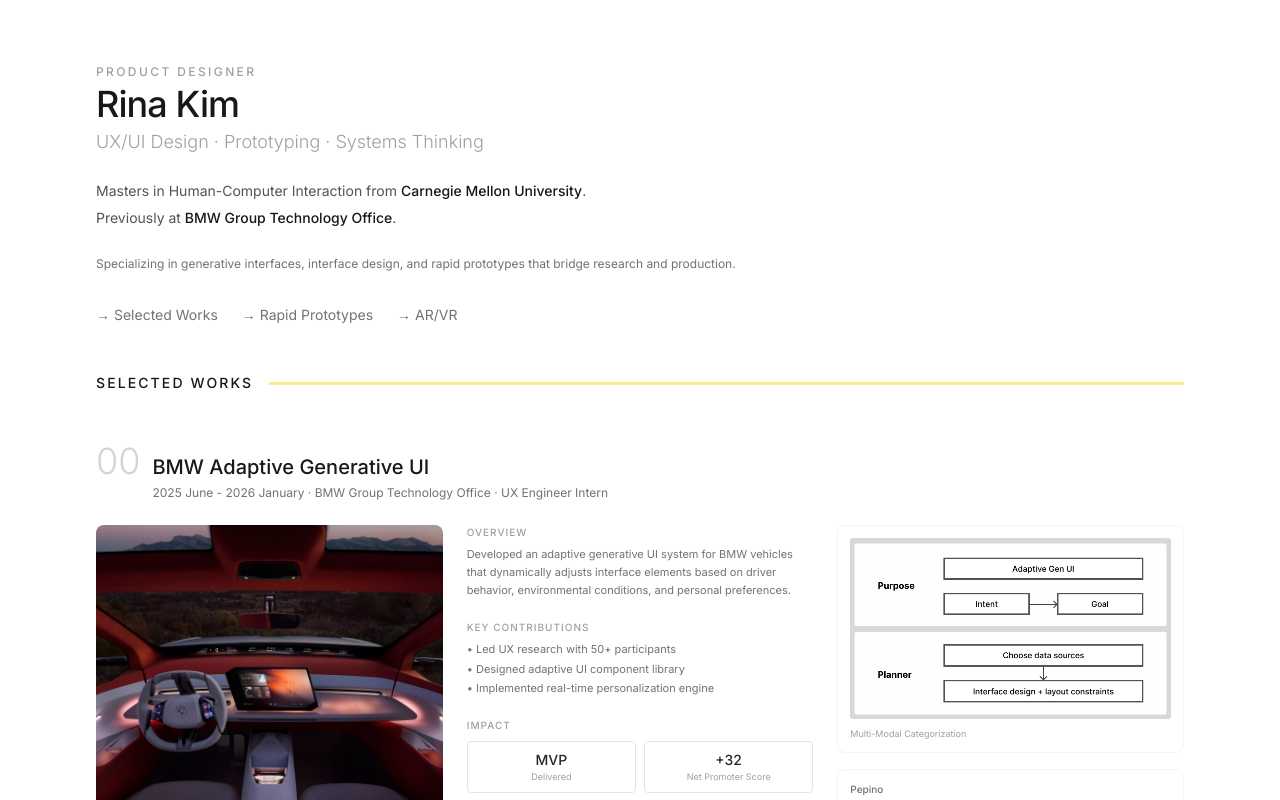
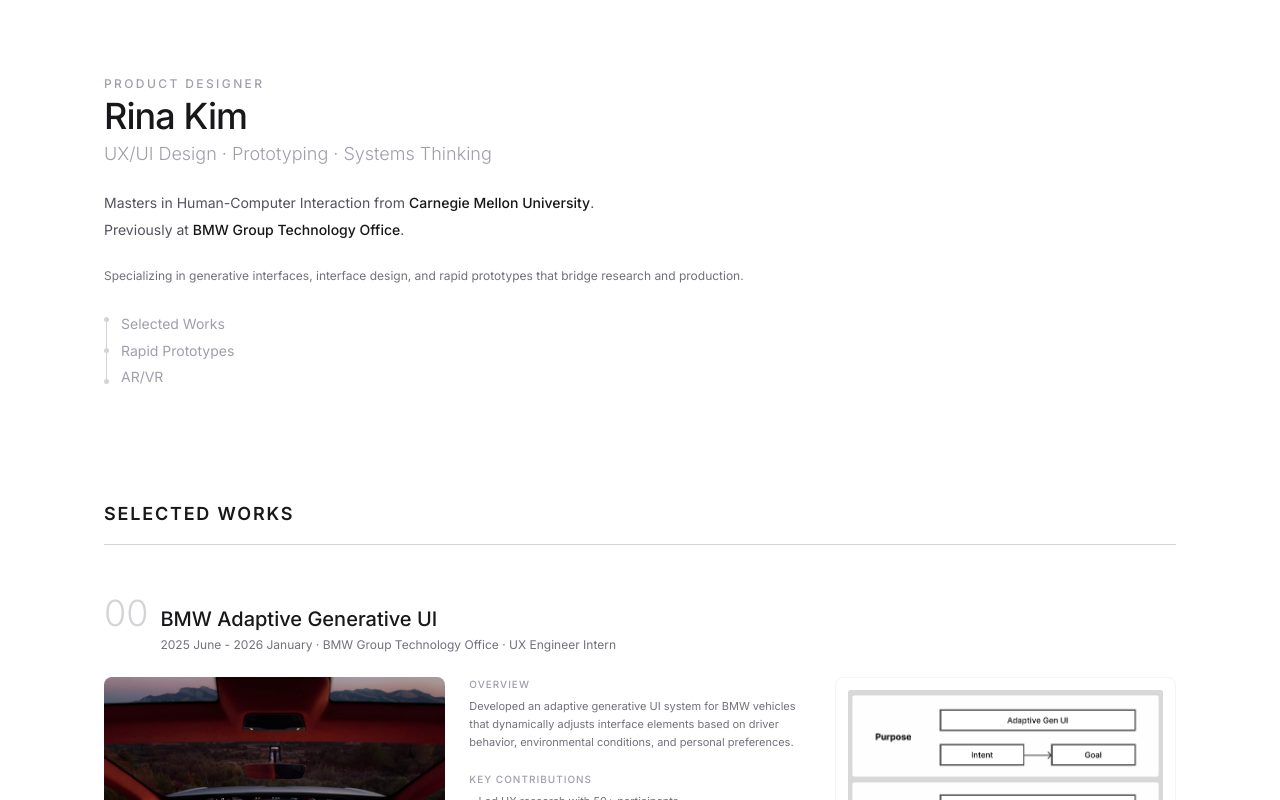
Before and after one commit to rinak01/MyPortfolio, a Next.js app: page /updated_portfolio in a window 1280 px wide. Shown: the top 800 px of the page. Built offline with nearby package versions, Linux system fonts and the light colour scheme.

Commit message:
nicetomeetyou section images rearranged

```diff
--- a/app/updated_portfolio/updated_page.tsx
+++ b/app/updated_portfolio/updated_page.tsx
@@ -9,7 +9,7 @@
   return (
     <div className={`${inter.className} min-h-screen bg-white`}>
       {/* Header Section */}
-      <header className="mx-auto max-w-6xl px-8 pt-16 pb-12">
+      <header className="mx-auto max-w-6xl px-10 pt-19 pb-29">
         <p className="mb-1 text-xs font-medium uppercase tracking-[0.2em] text-zinc-400">
           Product Designer
         </p>
@@ -30,26 +30,50 @@
         </p>
 
         {/* Navigation Links */}
-        <nav className="flex gap-6 text-sm">
-          <a href="#selected-works" className="text-zinc-500 hover:text-zinc-900 transition-colors">
-            → Selected Works
+        <nav className="flex text-sm">
+          {/* Vertical line with dots */}
+          <div className="flex flex-col items-center mr-3">
+            <div className="w-[5px] h-[5px] rounded-full bg-zinc-300" />
+            <div className="w-[1px] flex-1 bg-zinc-300" style={{ minHeight: '26px' }} />
+            <div className="w-[5px] h-[5px] rounded-full bg-zinc-300" />
+            <div className="w-[1px] flex-1 bg-zinc-300" style={{ minHeight: '26px' }} />
+            <div className="w-[5px] h-[5px] rounded-full bg-zinc-300" />
+          </div>
+
+          {/* Text links */}
+          <div className="flex flex-col justify-between py-[px]">
+            <a
+              href="#selected-works"
+              onClick={(e) => { e.preventDefault(); document.getElementById('selected-works')?.scrollIntoView({ behavior: 'smooth' }); }}
+              className="text-zinc-400 hover:text-zinc-700 hover:font-medium transition-all cursor-pointer leading-none"
+            >
+              Selected Works
             </a>
-          <a href="#prototypes" className="text-zinc-500 hover:text-zinc-900 transition-colors">
-            → Rapid Prototypes
+            <a
+              href="#prototypes"
+              onClick={(e) => { e.preventDefault(); document.getElementById('prototypes')?.scrollIntoView({ behavior: 'smooth' }); }}
+              className="text-zinc-400 hover:text-zinc-700 hover:font-medium transition-all cursor-pointer leading-none"
+            >
+              Rapid Prototypes
             </a>
-          <a href="#arvr" className="text-zinc-500 hover:text-zinc-900 transition-colors">
-            → AR/VR
+            <a
+              href="#arvr"
+              onClick={(e) => { e.preventDefault(); document.getElementById('arvr')?.scrollIntoView({ behavior: 'smooth' }); }}
+              className="text-zinc-400 hover:text-zinc-700 hover:font-medium transition-all cursor-pointer leading-none"
+            >
+              AR/VR
             </a>
+          </div>
         </nav>
       </header>
 
       {/* Selected Works Section */}
-      <section id="selected-works" className="mx-auto max-w-6xl px-8 pb-16">
-        <div className="flex items-center gap-4 mb-12">
-          <h2 className="text-sm font-medium uppercase tracking-[0.15em] text-zinc-900">
+      <section id="selected-works" className="mx-auto max-w-6xl px-10 pb-16">
+        <div className="mb-12">
+          <h2 className="text-lg font-semibold uppercase tracking-[0.1em] text-zinc-900 mb-4">
             Selected Works
           </h2>
-          <div className="flex-1 h-[3px] bg-[#FDE992]" />
+          <div className="w-full h-[1px] bg-zinc-300" />
         </div>
 
         {/* Project 00 - BMW Adaptive Generative UI */}
@@ -409,6 +433,8 @@
         </div>
 
         <div className="grid grid-cols-2 md:grid-cols-4 gap-4">
+          {/* Featured: Library - spans 2 columns and 2 rows */}
+          <img src="/images/ARVR/library.png" alt="Library VR" className="w-full h-full object-cover rounded-lg bg-zinc-100 col-span-2 row-span-2 md:h-[400px]" />
           <img src="/images/ARVR/pianoroom 1.png" alt="Piano Room VR" className="w-full h-48 object-cover rounded-lg bg-zinc-100" />
           <img src="/images/ARVR/pianoroom02 1.png" alt="Piano Room VR 2" className="w-full h-48 object-cover rounded-lg bg-zinc-100" />
           <img src="/images/ARVR/studyhall 1.png" alt="Study Hall VR" className="w-full h-48 object-cover rounded-lg bg-zinc-100" />
@@ -416,7 +442,7 @@
           <img src="/images/ARVR/trees01 1.png" alt="Trees VR 1" className="w-full h-48 object-cover rounded-lg bg-zinc-100" />
           <img src="/images/ARVR/trees02 1.png" alt="Trees VR 2" className="w-full h-48 object-cover rounded-lg bg-zinc-100" />
           <img src="/images/ARVR/flowers 1.png" alt="Flowers VR" className="w-full h-48 object-cover rounded-lg bg-zinc-100" />
-          <img src="/images/ARVR/Untitled design (10) 1.png" alt="VR Design" className="w-full h-48 object-cover rounded-lg bg-zinc-100" />
+          <img src="/images/ARVR/RHcloud 1.png" alt="RH Cloud VR" className="w-full h-48 object-cover rounded-lg bg-zinc-100" />
         </div>
       </section>
 
@@ -426,35 +452,28 @@
           NICE TO MEET YOU!
         </h2>
 
-        <div className="grid grid-cols-1 md:grid-cols-2 gap-4">
-          {/* Photo Grid */}
-          <div className="grid grid-cols-2 gap-2">
-            <img src="/images/NiceToMeetYou/designworksgroup.png" alt="DesignWorks group photo" className="w-full h-48 object-cover rounded-lg" />
-            <img src="/images/NiceToMeetYou/buildingcloud.png" alt="Building cloud" className="w-full h-48 object-cover rounded-lg" />
-            <img src="/images/NiceToMeetYou/buildingpeppersghost.png" alt="Building pepper's ghost" className="w-full h-48 object-cover rounded-lg" />
-            <img src="/images/NiceToMeetYou/rh.png" alt="Portrait" className="w-full h-48 object-cover rounded-lg" />
-          </div>
-
-          {/* Contact Card */}
-          <div className="border border-zinc-200 rounded-lg p-6 flex flex-col justify-between min-h-[400px]">
+        <div className="flex flex-col md:flex-row gap-5 justify-center items-center">
+          {/* Left side - Contact Card + designworksgroup */}
+          <div className="flex flex-col gap-5 items-center">
+            <div className="border border-zinc-200 rounded-lg p-5 flex flex-col justify-between h-[286px] w-[364px]">
               <div className="text-center">
-              <p className="text-xs tracking-[0.2em] text-zinc-400 mb-1">PRODUCT DESIGNER</p>
-              <h3 className="text-xl tracking-[0.15em] text-zinc-800 font-normal">RINA KIM</h3>
+                <p className="text-[13px] tracking-[0.2em] text-zinc-400 mb-1">PRODUCT DESIGNER</p>
+                <h3 className="text-lg tracking-[0.15em] text-zinc-800 font-normal">RINA KIM</h3>
               </div>
 
               <div className="text-center">
-              <p className="text-xs tracking-[0.1em] text-zinc-500 mb-1">BY.RINAKIM@GMAIL.COM</p>
+                <p className="text-[13px] tracking-[0.1em] text-zinc-500 mb-1">BY.RINAKIM@GMAIL.COM</p>
                 <a
                   href="https://drive.google.com/file/d/1lGNm_Zh5L_niGyPaLJNQ7LzrP30lhi_t/view?usp=sharing"
                   target="_blank"
-                className="text-xs tracking-[0.1em] text-zinc-500 underline hover:text-zinc-900"
+                  className="text-[13px] tracking-[0.1em] text-zinc-500 underline hover:text-zinc-900"
                 >
                   RESUME
                 </a>
               </div>
 
               <div className="flex items-center justify-center gap-2">
-              <span className="text-xs tracking-[0.1em] text-zinc-700">LETS WORK TOGETHER</span>
+                <span className="text-[13px] tracking-[0.1em] text-zinc-700">LETS WORK TOGETHER</span>
                 <a
                   href="https://www.linkedin.com/in/rina-kim-9a3864171/"
                   target="_blank"
@@ -465,6 +484,17 @@
                 </a>
               </div>
             </div>
+            <img src="/images/NiceToMeetYou/designworksgroup.png" alt="DesignWorks group photo" className="w-[364px] h-[286px] object-cover rounded-lg" />
+          </div>
+
+          {/* Right side - 2 images on top, rh below */}
+          <div className="flex flex-col gap-5 items-center">
+            <div className="flex gap-5 justify-center">
+              <img src="/images/NiceToMeetYou/buildingpeppersghost.png" alt="Building pepper's ghost" className="w-[182px] h-[286px] object-cover rounded-lg" />
+              <img src="/images/NiceToMeetYou/buildingcloud.png" alt="Building cloud" className="w-[182px] h-[286px] object-cover rounded-lg" />
+            </div>
+            <img src="/images/NiceToMeetYou/rh.png" alt="Portrait" className="w-[374px] h-[286px] object-cover rounded-lg" />
+          </div>
         </div>
       </section>
     </div>
```
Also changed, not shown: public/images/ARVR/RHcloud 1.png (added), public/images/ARVR/library.png (renamed from public/images/ARVR/Untitled design (10) 1.png). Lines whose indentation alone changed are shown as unchanged.
